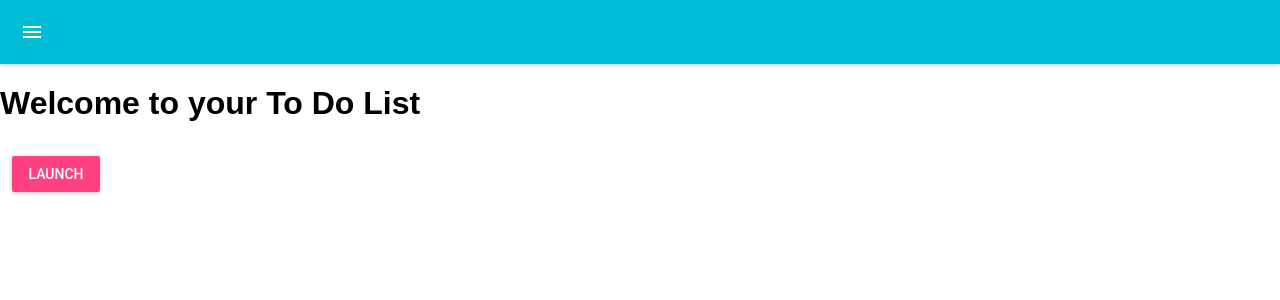
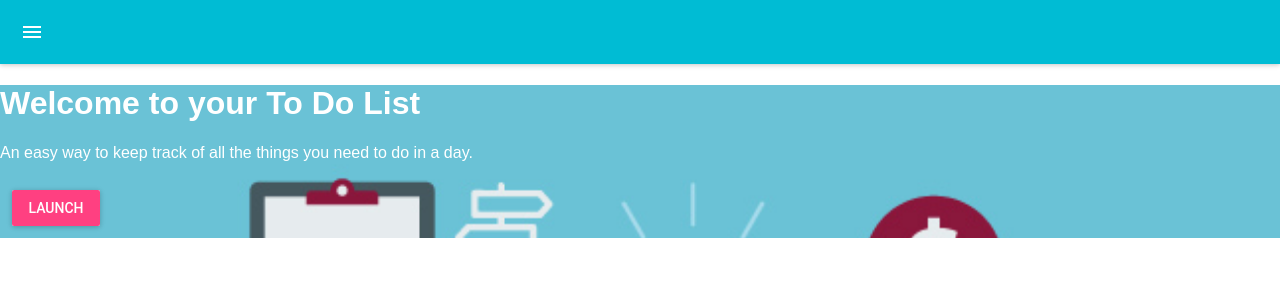
Before and after one commit to Nurha/react_to_do_list, a React (Create React App) app: page / in a window 1280 px wide. Shown: the top 300 px of the page. Built offline with nearby package versions, Linux system fonts and the light colour scheme.

Commit message:
Added back ground image to landing page.

```diff
--- a/src/App.js
+++ b/src/App.js
@@ -9,7 +9,7 @@ import NavBar from './components/navbar';
 export default class App extends Component {
   render() {
     return (
-      <MuiThemeProvider>
+      <MuiThemeProvider >
       <Router>
         <div>
           <Route exact path='*' component={NavBar}/>
--- a/src/components/landingpage.js
+++ b/src/components/landingpage.js
@@ -1,5 +1,15 @@
 import React, { Component } from 'react';
 import RaisedButton from 'material-ui/RaisedButton';
+
+let imgUrl = 'image/todo_background.jpeg';
+
+var divStyle = {
+    color: 'white',
+    backgroundSize: 'cover',
+    backgroundImage: 'url(' + imgUrl + ')',
+    WebkitTransition: 'all',
+    msTransition: 'all',
+  };
 
 export default class LandingPage extends Component {
 
@@ -9,8 +19,9 @@ export default class LandingPage extends Component {
 
     render () {
         return (
-            <div>
+            <div style={divStyle}>
                 <h1>Welcome to your To Do List</h1>
+                <p>An easy way to keep track of all the things you need to do in a day.</p>
                 <RaisedButton label="Launch" secondary={true} style={{margin: '12px'}} onClick={() => { this.navigate('/todolist')}} />
             </div>
         )
```
Also changed, not shown: public/image/img.jpg (added), public/image/todo_background.jpeg (added).
